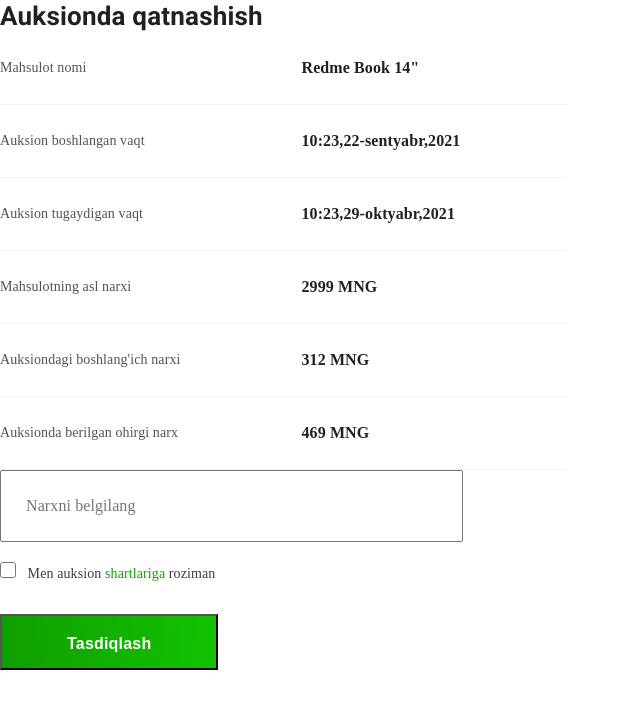
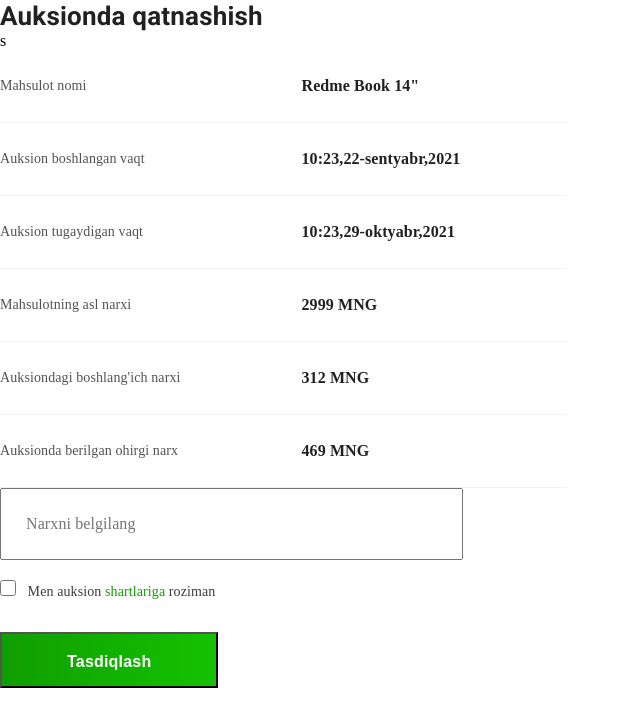
Before and after one commit to Farkhod007/mangu_front, a plain HTML site: page pages/product details extended.html in a window 1280 px wide. Shown: the whole page, without its empty margins (0-640 px from the left). Drawn offline with Linux system fonts and the light colour scheme.

Commit message:
product details extended

```diff
--- a/pages/product details extended.html
+++ b/pages/product details extended.html
@@ -17,7 +17,7 @@
   <body>
     <div>
     <div><p>Auksionda qatnashish</p></div>
-    <div>
+    <div>s
         <table>
             <tr>
                 <td class="a">Mahsulot nomi</td>
```
